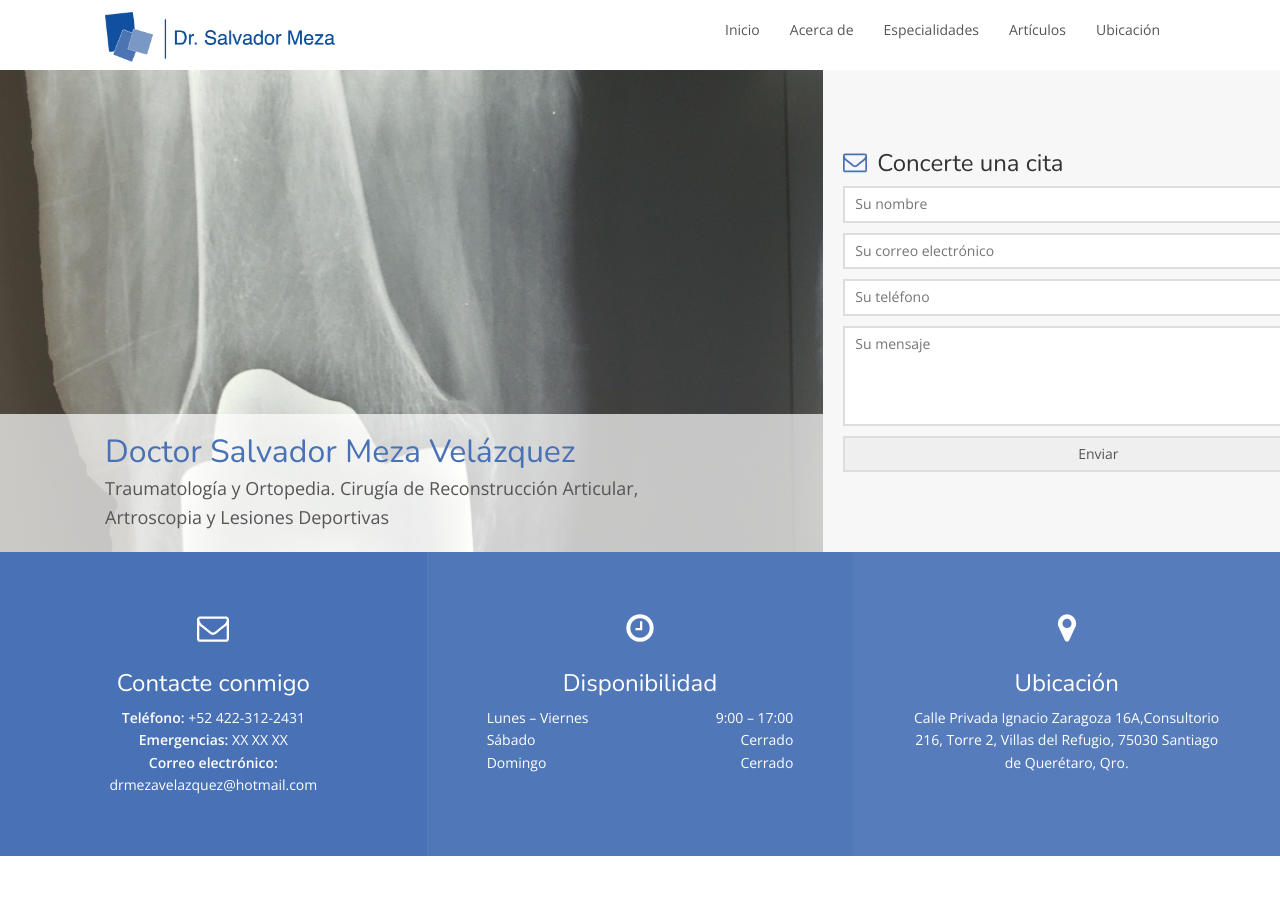
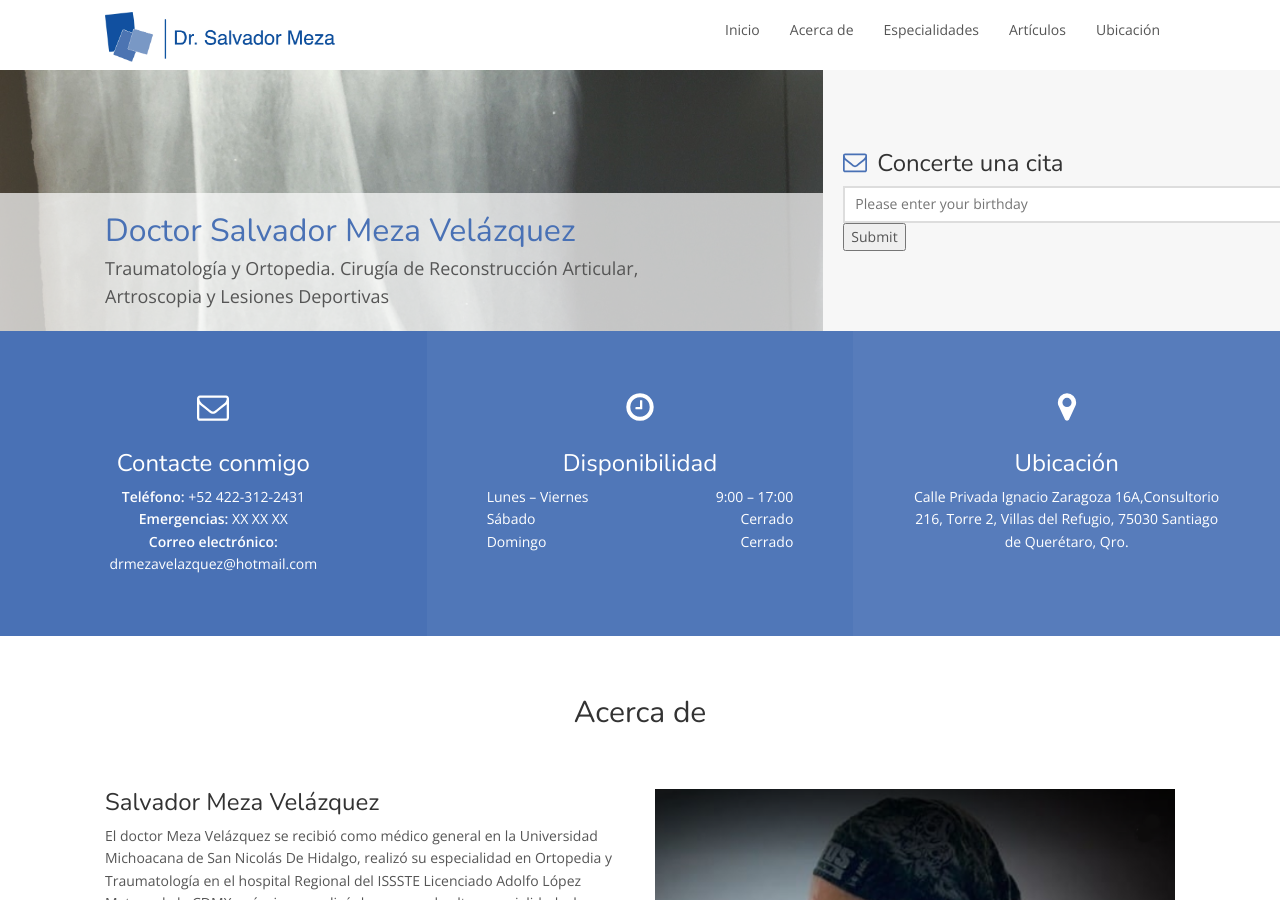
Before and after one commit to kecho05/dr, a Jekyll site: the page built from index.html, in a window 1280 px wide and 900 px high. Built offline with Jekyll 4.4.1, drawn with Linux system fonts in a browser that asks for light colours; nearby versions of some CDN libraries.

Commit message:
Update index.html

```diff
--- a/index.html
+++ b/index.html
@@ -33,25 +33,12 @@ layout: default
                 </div>
                 <input type="submit" class="btn btn-default" value="Enviar">
             </form> -->
-            <form action="https://mailthis.to/sergiorm" method="POST" encType="multipart/form-data">
-                <div class="form-field">
-                    <input type="text" name="name" placeholder="Su nombre">
-                </div>
-                <div class="form-field">
-                    <input type="email" name="_replyto" placeholder="Su correo electrónico">
-                </div>
-                <div class="form-field">
-                    <input type="text" name="phone" placeholder="Su teléfono">
-                </div>
-                <div class="form-field">
-                    <textarea name="message" placeholder="Su mensaje"></textarea>
-                </div>
-                <!--<input type="file" name="file" placeholder="Attachments (optional)">-->
-                <input type="hidden" name="_subject" value="Contact form submitted">
-                <input type="hidden" name="_after" value="https://www.dr-meza-artrocenter.mx">
-                <input type="hidden" name="_honeypot" value="">
-                <input type="hidden" name="_confirmation" value="">
-                <input type="submit" value="Enviar">
+            <form action="https://api.mailslurp.com/forms" method="post">
+                <!-- add your email as a hidden `_to` field -->
+                <input type="hidden" name="_to" value="6fb409b7-b295-45cf-9278-711bd9d86e2e@mailslurp.world" />
+                <!-- data fields -->
+                <input name="birthday" placeholder="Please enter your birthday" />
+                <button type="submit">Submit</button>
             </form>
         </div>
 
```
